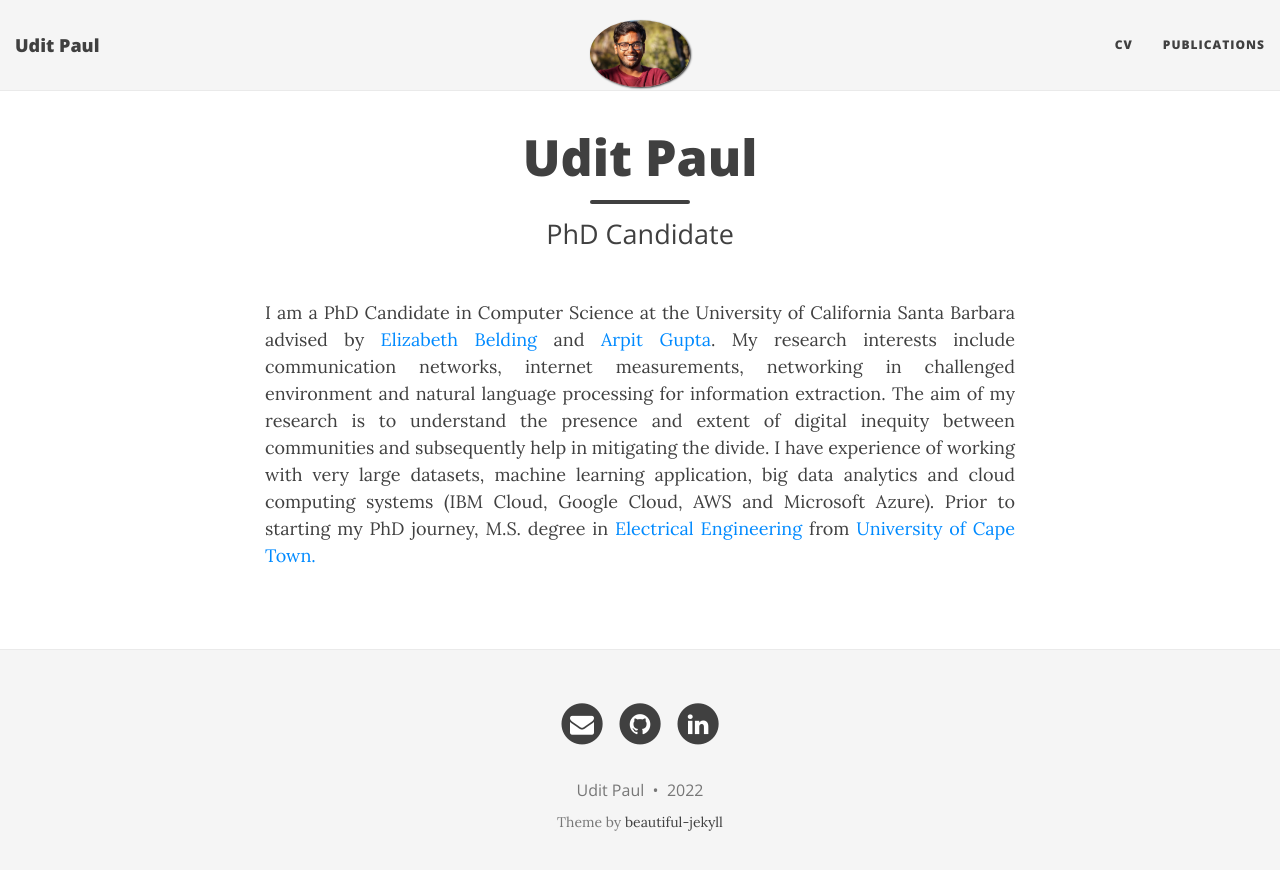
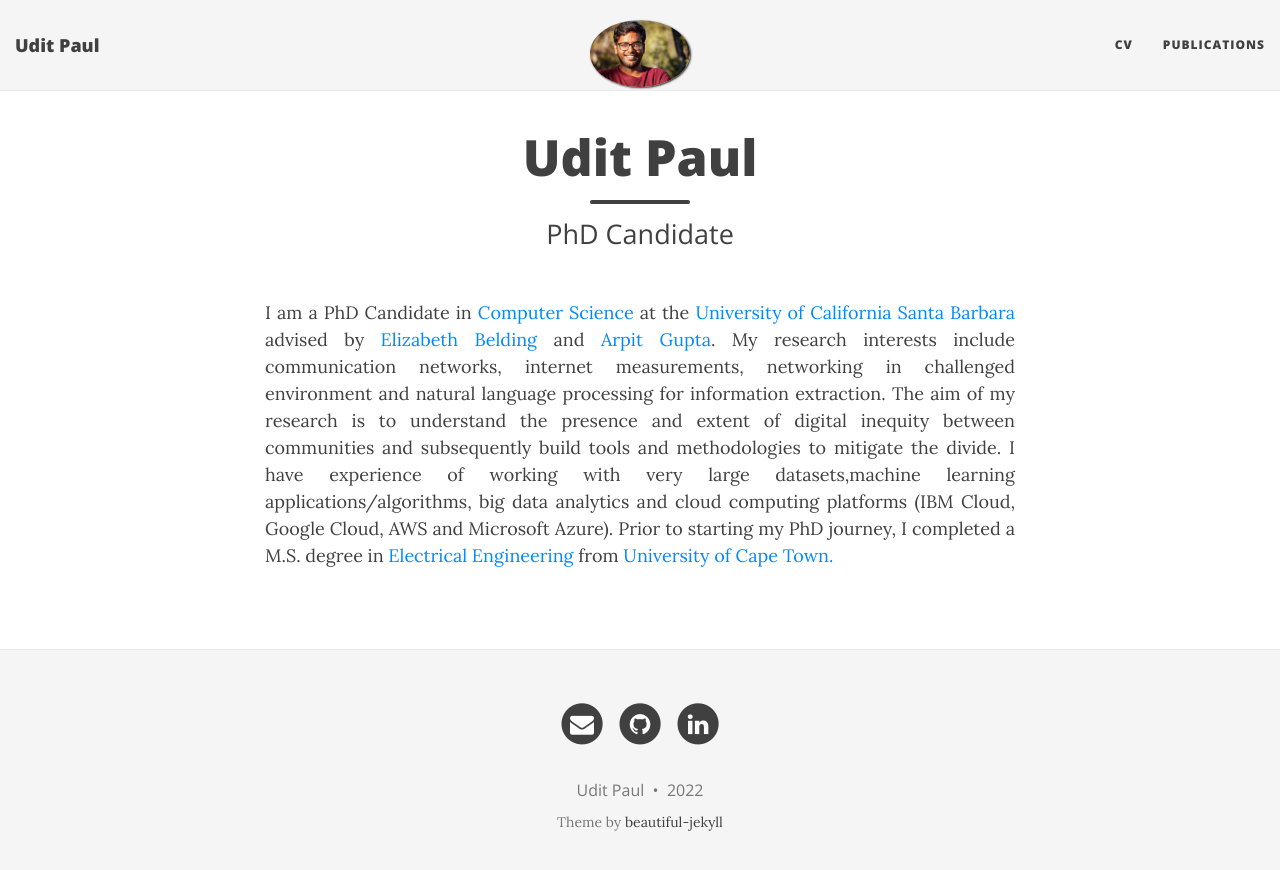
Before and after one commit to u-paul/u-paul.github.io, a Jekyll site: the page built from index.html, in a window 1280 px wide. Shown: the top 870 px of the page. Built offline with Jekyll 4.4.1, drawn with Linux system fonts in a browser that asks for light colours; nearby versions of some CDN libraries; the list of posts is cut into pages by our own code.

Commit message:
changed index text

```diff
--- a/index.html
+++ b/index.html
@@ -5,10 +5,12 @@ subtitle: PhD Candidate
 use-site-title: true
 ---
 
-<p align="justify">I am a PhD Candidate in Computer Science at the University of California Santa Barbara advised by <a href="https://ebelding.cs.ucsb.edu/" target="_blank" rel="noopener noreferrer">Elizabeth Belding</a>
+<p align="justify">I am a PhD Candidate in <a href="https://www.cs.ucsb.edu/" target="_blank" rel="noopener noreferrer">Computer Science</a>
+  at the <a href="https://www.ucsb.edu/" target="_blank" rel="noopener noreferrer">University of California Santa Barbara</a>
+  advised by <a href="https://ebelding.cs.ucsb.edu/" target="_blank" rel="noopener noreferrer">Elizabeth Belding</a>
   and <a href="https://sites.cs.ucsb.edu/~arpitgupta/" target="_blank" rel="noopener noreferrer">Arpit Gupta</a>.
   My research interests include communication networks, internet measurements, networking in challenged environment and natural language processing for information extraction.
-  The aim of my research is to understand the presence and extent of digital inequity between communities and subsequently help in mitigating the divide. I have experience of working with very large datasets,
-  machine learning application, big data analytics and cloud computing systems (IBM Cloud, Google Cloud, AWS and Microsoft Azure). Prior to starting my PhD journey,
-  M.S. degree in <a href="http://www.ee.uct.ac.za/" target="_blank" rel="noopener noreferrer">Electrical Engineering</a> from
+  The aim of my research is to understand the presence and extent of digital inequity between communities and subsequently build tools and methodologies to mitigate the divide.
+  I have experience of working with very large datasets,machine learning applications/algorithms, big data analytics and cloud computing platforms (IBM Cloud, Google Cloud, AWS and Microsoft Azure).
+  Prior to starting my PhD journey, I completed a M.S. degree in <a href="http://www.ee.uct.ac.za/" target="_blank" rel="noopener noreferrer">Electrical Engineering</a> from
   <a href="https://www.uct.ac.za/" target="_blank" rel="noopener noreferrer">University of Cape Town.</a> </p>
```
